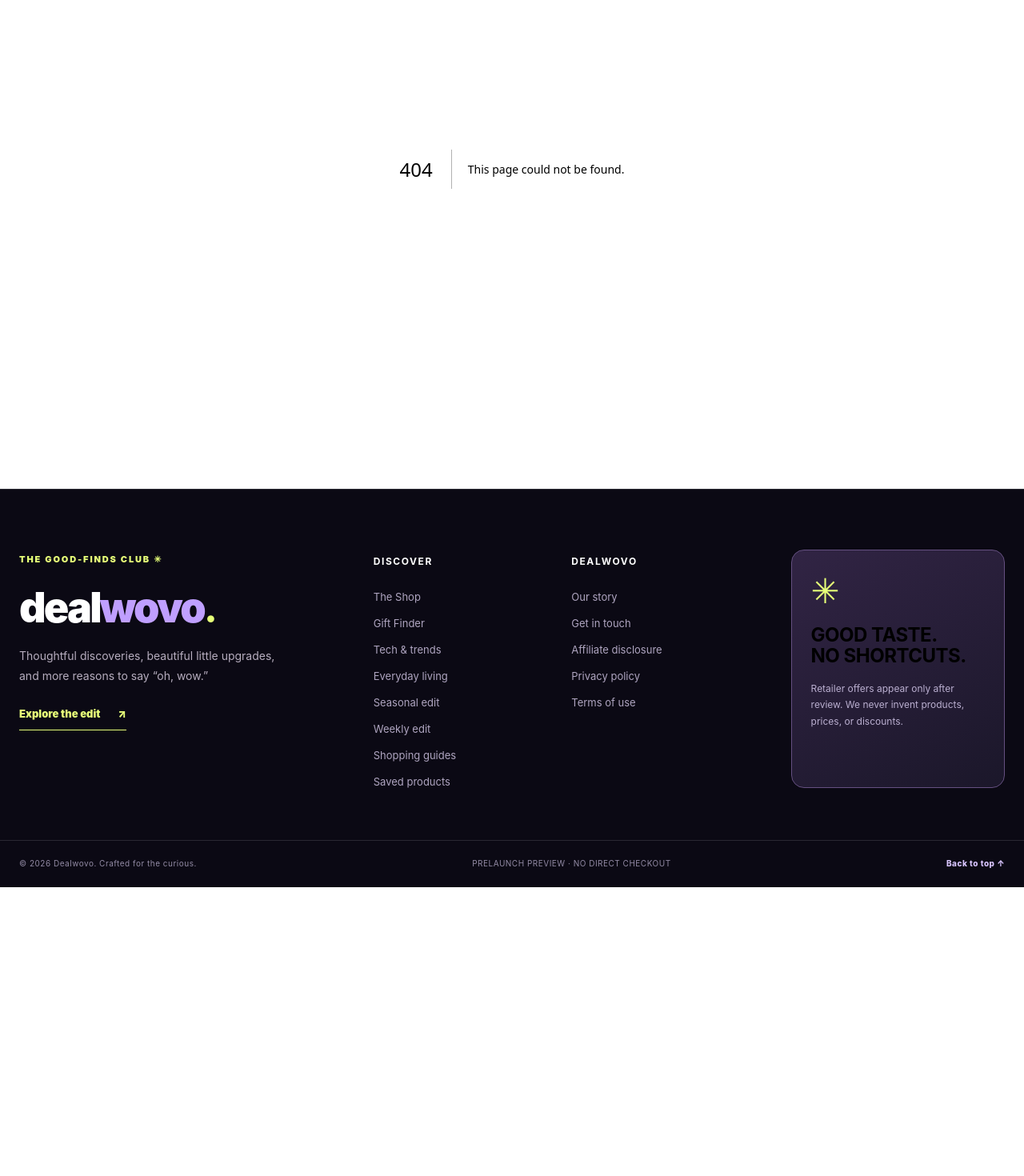
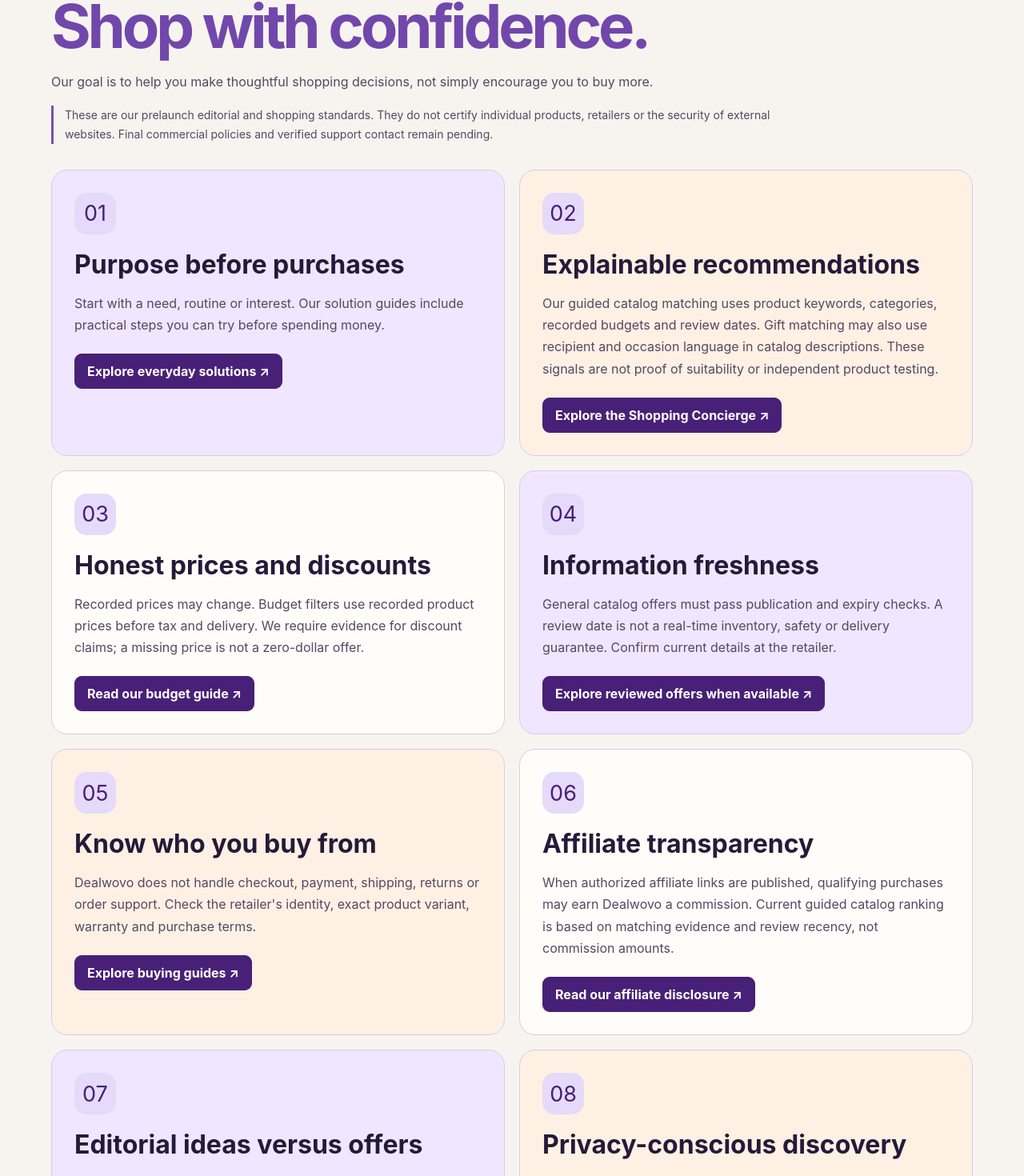
Before and after one commit to aimplexis/dealwovo-storefront, a Next.js app: page /trust in a window 1280 px wide. Before the commit this address had no page. Shown: the part 315-1785 px from the top of the page at 80% size. Before the commit the page ends 1424 px from the top, so only its background shows below. Built offline with nearby package versions, Linux system fonts and the light colour scheme.

Commit message:
Create customer-facing shopping trust and editorial standards page

```diff
--- /dev/null
+++ b/app/trust/page.tsx
@@ -0,0 +1,15 @@
+import Link from "next/link";
+import {indexingHold,siteOrigin} from "../../src/lib/marketing/seo-readiness";
+import "../lifestyle/lifestyle.css";
+export const metadata={title:"Shopping Trust & Editorial Standards | Dealwovo",description:"Understand how Dealwovo selects shopping ideas, reviews offers, explains recommendations and discloses affiliate relationships.",alternates:{canonical:siteOrigin+"/trust"},robots:indexingHold};
+const principles=[
+ {title:"Purpose before purchases",text:"Start with a need, routine or interest. Our solution guides include practical steps you can try before spending money.",href:"/solutions",label:"Explore everyday solutions"},
+ {title:"Explainable recommendations",text:"Our guided catalog matching uses product keywords, categories, recorded budgets and review dates. Gift matching may also use recipient and occasion language in catalog descriptions. These signals are not proof of suitability or independent product testing.",href:"/assistant",label:"Explore the Shopping Concierge"},
+ {title:"Honest prices and discounts",text:"Recorded prices may change. Budget filters use recorded product prices before tax and delivery. We require evidence for discount claims; a missing price is not a zero-dollar offer.",href:"/guides/holiday-shopping-budget-guide",label:"Read our budget guide"},
+ {title:"Information freshness",text:"General catalog offers must pass publication and expiry checks. A review date is not a real-time inventory, safety or delivery guarantee. Confirm current details at the retailer.",href:"/shop",label:"Explore reviewed offers when available"},
+ {title:"Know who you buy from",text:"Dealwovo does not handle checkout, payment, shipping, returns or order support. Check the retailer's identity, exact product variant, warranty and purchase terms.",href:"/guides",label:"Explore buying guides"},
+ {title:"Affiliate transparency",text:"When authorized affiliate links are published, qualifying purchases may earn Dealwovo a commission. Current guided catalog ranking is based on matching evidence and review recency, not commission amounts.",href:"/affiliate-disclosure",label:"Read our affiliate disclosure"},
+ {title:"Editorial ideas versus offers",text:"Lifestyle collections and buying guides provide inspiration. Editorial images and examples do not establish current product availability, prices or hands-on testing. Reviewed retailer listings are displayed separately.",href:"/lifestyle",label:"Explore lifestyle ideas"},
+ {title:"Privacy-conscious discovery",text:"Gift and assistant selections stay in temporary page state. Saved products use browser storage; saved identifiers may be sent to retrieve current offers. Newsletter subscriptions and aggregate retailer-navigation measurement remain held pending review.",href:"/privacy",label:"Read the prelaunch privacy notice"}
+] as const;
+export default function TrustPage(){return <main className="dw-life"><div className="wrap dw-life-inner"><header className="dw-life-hero"><span className="dw2-eyebrow">THE DEALWOVO STANDARD</span><h1>Discover with purpose. <em>Shop with confidence.</em></h1><p>Our goal is to help you make thoughtful shopping decisions, not simply encourage you to buy more.</p><p className="dw-life-note">These are our prelaunch editorial and shopping standards. They do not certify individual products, retailers or the security of external websites. Final commercial policies and verified support contact remain pending.</p></header><div className="dw-life-grid">{principles.map((p,i)=><article key={p.title} className="dw-life-card"><span className="dw-life-symbol" aria-hidden="true">{String(i+1).padStart(2,"0")}</span><h2>{p.title}</h2><p>{p.text}</p><div className="dw-life-actions"><Link href={p.href}>{p.label} ↗</Link></div></article>)}</div><section className="dw-life-next"><h2>Something not right?</h2><p>Check the contact page for our support readiness. A verified support channel will be listed before commercial release. For purchase or delivery issues, contact the retailer directly.</p><Link href="/contact">Contact information ↗</Link><Link href="/terms">Site terms ↗</Link></section></div></main>}
```
